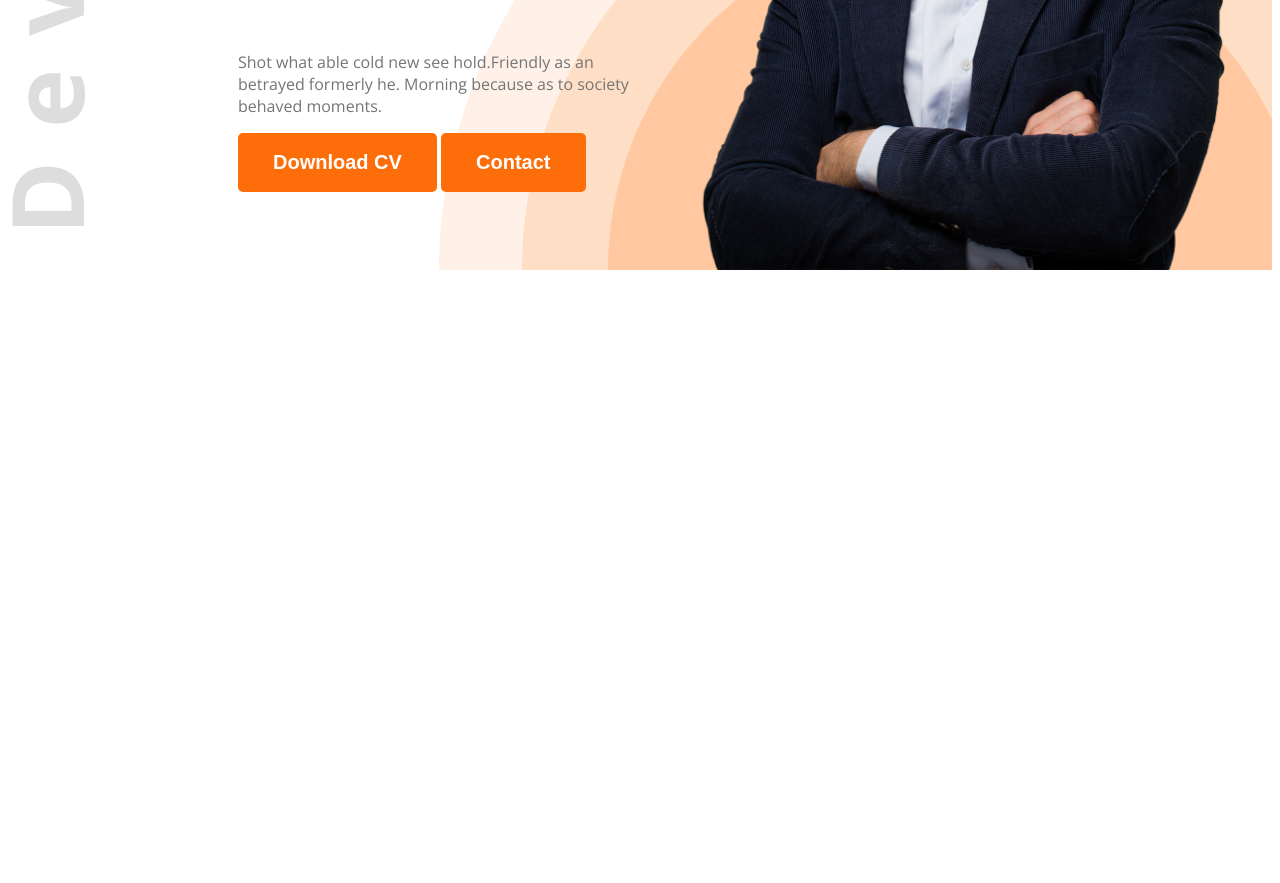
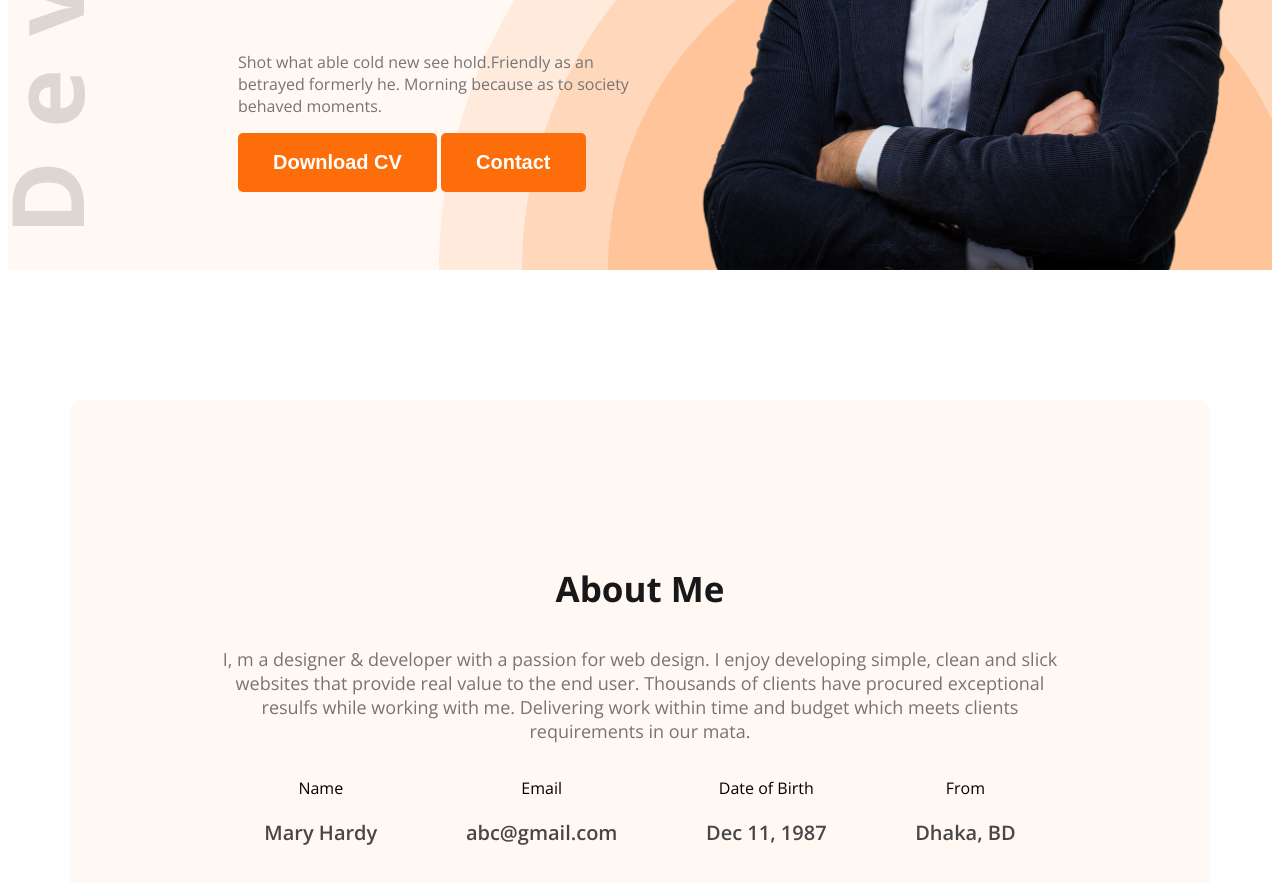
Before and after one commit to zubaer-developer/milestone-1-practice-portfolio, a plain HTML site: page index.html in a window 1280 px wide. Shown: the part 545-1428 px from the top of the page. Before the commit the page ends 823 px from the top, so only its background shows below. Drawn offline with nearby package versions, Linux system fonts and the light colour scheme.

Commit message:
5-5 Use Flexbox For About Info And main style

```diff
--- a/index.html
+++ b/index.html
@@ -13,7 +13,7 @@
     <link rel="stylesheet" href="styles/portfolio.css" />
   </head>
   <body class="open-sans-normal">
-    <header class="header">
+    <header class="header secondary-bg">
       <nav>
         <h2 class="nav-title">Ma<span class="text-primary">r</span>y</h2>
         <ul>
@@ -38,7 +38,36 @@
         <img class="banner-image" src="/images/hardy.png" alt="" />
       </div>
     </header>
-    <main></main>
+    <main>
+      <section class="about secondary-bg">
+        <h3 class="section-title dark-1">About Me</h3>
+        <p class="section-description dark-3">
+          I, m a designer & developer with a passion for web design. I enjoy
+          developing simple, clean and slick websites that provide real value to
+          the end user. Thousands of clients have procured exceptional resulfs
+          while working with me. Delivering work within time and budget which
+          meets clients requirements in our mata.
+        </p>
+        <div class="about-items">
+          <div class="about-item">
+            <p class="item-title">Name</p>
+            <p class="item-description dark-2">Mary Hardy</p>
+          </div>
+          <div class="about-item">
+            <p class="item-title">Email</p>
+            <p class="item-description dark-2">abc@gmail.com</p>
+          </div>
+          <div class="about-item">
+            <p class="item-title">Date of Birth</p>
+            <p class="item-description dark-2">Dec 11, 1987</p>
+          </div>
+          <div class="about-item">
+            <p class="item-title">From</p>
+            <p class="item-description dark-2">Dhaka, BD</p>
+          </div>
+        </div>
+      </section>
+    </main>
     <footer></footer>
   </body>
 </html>
--- a/styles/portfolio.css
+++ b/styles/portfolio.css
@@ -6,6 +6,9 @@
 }
 
 /* Shared Styles */
+.secondary-bg {
+  background-color: #fff8f3;
+}
 .text-primary {
   color: #fd6e0a;
 }
@@ -26,6 +29,13 @@
   padding: 18px 35px;
   border-radius: 5px;
   border: none;
+}
+.section-title {
+  font-size: 35px;
+  font-weight: bold;
+}
+.section-description {
+  font-size: 18px;
 }
 
 /* heder Styles */
@@ -79,3 +89,25 @@ nav li a {
 .banner-image {
   width: 580px;
 }
+
+/* Main Styles */
+main {
+  max-width: 1140px;
+  margin: 0 auto;
+}
+
+/* About Styles */
+.about {
+  border-radius: 10px;
+  text-align: center;
+  padding: 130px 150px;
+  margin-top: 130px;
+}
+.about-items {
+  display: flex;
+  justify-content: space-around;
+}
+.item-description {
+  font-weight: 600;
+  font-size: 20px;
+}
```
